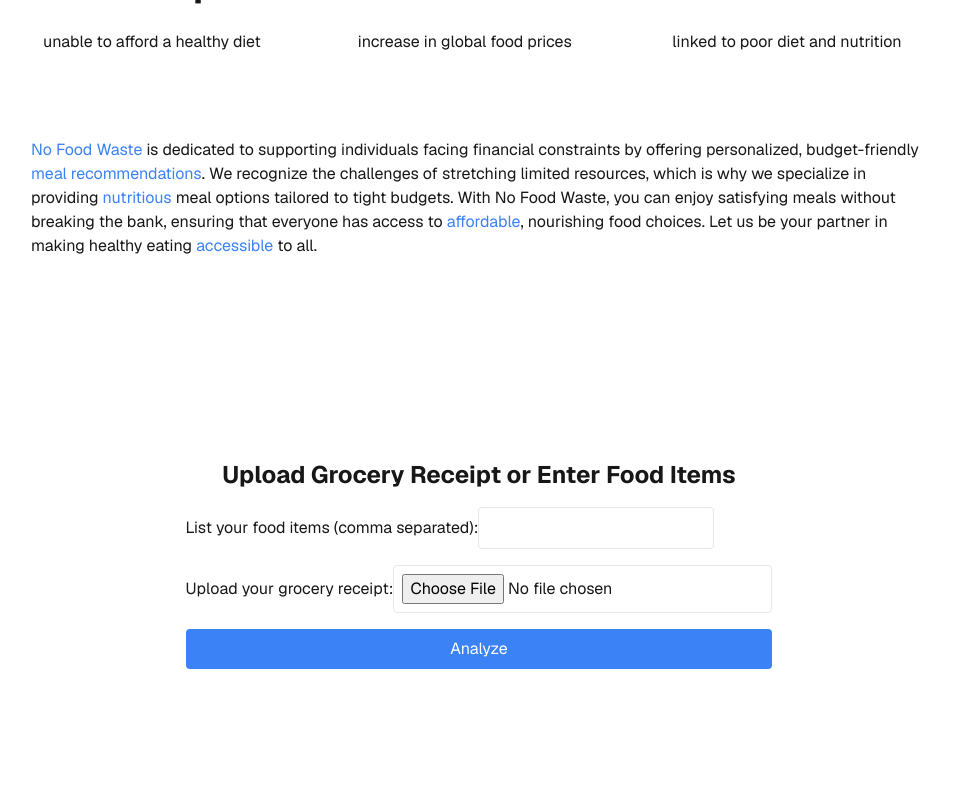
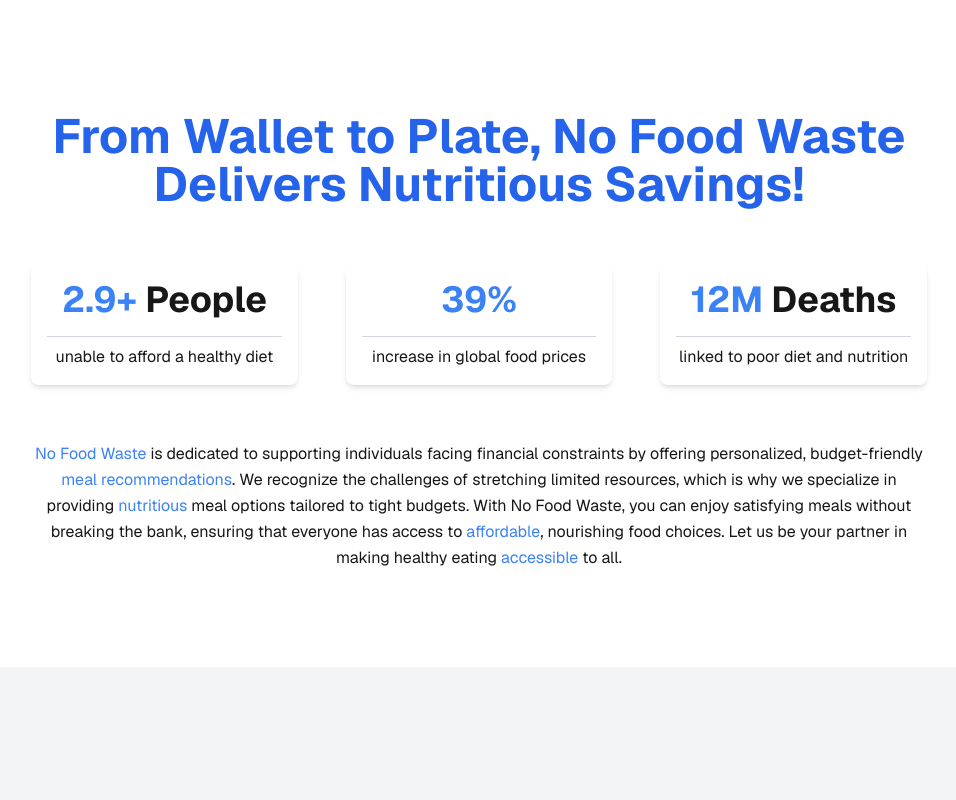
Before and after one commit to johnkim0306/NoFoodWaste, a Next.js app: page / in a window 1280 px wide. Shown: the top 800 px of the page, without its empty margins (161-1117 px from the left). Built offline with nearby package versions, Linux system fonts and the light colour scheme.

Commit message:
Update css layouts for the main,find-recipes

```diff
--- a/app/api/find-recipes/route.ts
+++ b/app/api/find-recipes/route.ts
@@ -8,7 +8,7 @@
     console.log("Received food items:", foodItems); // Add this line to log the received food items
 
     // Use the full path to the Python executable
-    const pythonPath = '/home/john_kim/nofoodwaste/python_env/myenv/bin/python'; // Update this path as needed
+    const pythonPath = '/home/john_kim/nofoodwaste/python_env/myenv/bin/python';
 
     // Define the full path to the Python script
     const scriptPath = path.join('/home/john_kim/nofoodwaste/python_env', 'train_model.py');
--- a/app/find-recipes/page.tsx
+++ b/app/find-recipes/page.tsx
@@ -17,7 +17,7 @@
 
   return (
     <div className="flex flex-col items-center">
-      <h1 className="text-3xl font-bold mb-16">Top 5 Budget-Friendly Recipes</h1>
+      <h1 className="text-3xl font-bold mt-16 mb-16">Top 5 Budget-Friendly Recipes</h1>
       {recipes.length > 0 ? (
         <div className="grid grid-cols-1 sm:grid-cols-2 md:grid-cols-3 lg:grid-cols-4 gap-8">
           {recipes.map((recipe, index) => (
--- a/app/globals.css
+++ b/app/globals.css
@@ -81,21 +81,21 @@
   padding: 0 0 2px;
   z-index: -1;
   position: relative;
-  top: 10px; /* Adjust to place food items above the shelf */
+  top: 10px;
 }
 
 .food-item {
-  background-color: #98fb98; /* Light green color for food items */
   width: 100%;
   border-radius: 3px 0.5px 0.5px 3px;
   aspect-ratio: 115/180;
+  position: relative;
+  background-color: #98fb98;
   padding: 8px;
   text-align: center;
   display: flex;
   flex-direction: column;
   align-items: center;
-  position: relative;
-  margin-bottom: -40px; /* Adjust to create the visual effect of being on top of the shelf */
+  margin-bottom: -40px;
   transition: transform 600ms cubic-bezier(0.34, 1.56, 0.64, 1), opacity 600ms cubic-bezier(0.34, 1.56, 0.64, 1);
 }
 
--- a/app/main/page.tsx
+++ b/app/main/page.tsx
@@ -23,8 +23,8 @@
 
   const shelves = useMemo(() => {
     const newShelves = [];
-    for (let i = 0; i < foodItems.length; i += 5) {
-      newShelves.push(foodItems.slice(i, i + 5).map(item => item.name));
+    for (let i = 0; i < foodItems.length; i += 4) {
+      newShelves.push(foodItems.slice(i, i + 4).map(item => item.name));
     }
     return newShelves;
   }, [foodItems]);
@@ -55,12 +55,12 @@
 
   return (
     <div className="flex flex-col items-center">
-      <div className="flex flex-row items-start justify-center bg-gray-100 p-4 gap-8">
+      <div className="flex flex-row items-start justify-center bg-gray-100 p-4 gap-8 mt-16">
         <div className="shelf-container w-full p-4">
           <h1 className="text-3xl font-bold mb-16">Food Shelf</h1>
           {shelves.map((shelf, index) => (
-            <div key={index} className="shelf mb-16">
-              <div className="books grid grid-cols-1 sm:grid-cols-2 md:grid-cols-3 lg:grid-cols-4 xl:grid-cols-5 gap-8">
+            <div key={index} className="shelf mt-16 mb-16">
+              <div className="books grid grid-cols-1 sm:grid-cols-2 md:grid-cols-3 lg:grid-cols-4 xl:grid-cols-4 gap-8">
                 {shelf.map((item, idx) => (
                   <div key={idx} className="food-item bg-green-200 p-4 m-4 rounded flex flex-col items-center">
                     <img src={`/images/${item}.jpg`} alt={item} className="w-24 h-24 object-cover mb-2" />
@@ -77,8 +77,10 @@
             Find Recipes
           </button>
         </div>
-        <Refrigerator />
-        <UserInput />
+        <div className="flex flex-row items-start gap-4"> {/* Ensure flex-direction is row and add gap */}
+          <UserInput />
+          <Refrigerator />
+        </div>
       </div>
     </div>
   );
--- a/app/page.tsx
+++ b/app/page.tsx
@@ -17,64 +17,34 @@
   }, [submitted, router]);
 
   return (
-    <div className="grid grid-rows-[20px_1fr_20px] items-center justify-items-center min-h-screen p-8 pb-20 gap-16 sm:p-20 font-[family-name:var(--font-geist-sans)]">
-      <main className="flex min-h-screen flex-col items-center justify-between p-24">
+    <div className="grid grid-rows-[auto_1fr_auto] items-center justify-items-center min-h-screen gap-16 p-8 sm:p-20 font-[family-name:var(--font-geist-sans)]">
+      <main className="flex flex-col items-center justify-center text-center p-8 w-full">
         <section id="landing" className="max-w-4xl">
-          <h1 className="text-5xl font-bold text-blue-600">
+          <h1 className="text-5xl font-bold text-blue-600 mb-8">
             From Wallet to Plate, No Food Waste Delivers Nutritious Savings!
           </h1>
-          <div className="gap-12 grid grid-cols-3 mt-14">
-            <div
-              className="flex flex-col relative overflow-hidden height-auto text-foreground box-border bg-content1 outline-none data-[focus-visible=true]:z-10 data-[focus-visible=true]:outline-2 data-[focus-visible=true]:outline-focus data-[focus-visible=true]:outline-offset-2 shadow-medium rounded-large transition-transform-background motion-reduce:transition-none py-4"
-              tabIndex={-1}
-            >
-              <div className="flex p-3 z-10 w-full justify-start items-center shrink-0 overflow-inherit color-inherit subpixel-antialiased rounded-t-large">
-                <p className="text-4xl font-bold">
+          <div className="gap-12 grid grid-cols-1 sm:grid-cols-3 mt-14">
+            <div className="flex flex-col relative overflow-hidden bg-content1 shadow-md rounded-lg p-4">
+              <p className="text-4xl font-bold mb-2">
                 <span className="text-blue-500">2.9+</span> People
               </p>
-              </div>
-              <hr
-                className="shrink-0 bg-divider border-none w-full h-divider"
-                role="separator"
-              />
-              <div className="relative flex w-full p-3 flex-auto flex-col place-content-inherit align-items-inherit h-auto break-words text-left overflow-y-auto subpixel-antialiased">
+              <hr className="my-2 border-gray-300" />
               <p>unable to afford a healthy diet</p>
             </div>
-            </div>
-            <div
-              className="flex flex-col relative overflow-hidden height-auto text-foreground box-border bg-content1 outline-none data-[focus-visible=true]:z-10 data-[focus-visible=true]:outline-2 data-[focus-visible=true]:outline-focus data-[focus-visible=true]:outline-offset-2 shadow-medium rounded-large transition-transform-background motion-reduce:transition-none py-4"
-              tabIndex={-1}
-            >
-              <div className="flex p-3 z-10 w-full justify-start items-center shrink-0 overflow-inherit color-inherit subpixel-antialiased rounded-t-large">
-                <p className="text-4xl font-bold text-blue-500">39%</p>
-              </div>
-              <hr
-                className="shrink-0 bg-divider border-none w-full h-divider"
-                role="separator"
-              />
-              <div className="relative flex w-full p-3 flex-auto flex-col place-content-inherit align-items-inherit h-auto break-words text-left overflow-y-auto subpixel-antialiased">
+            <div className="flex flex-col relative overflow-hidden bg-content1 shadow-md rounded-lg p-4">
+              <p className="text-4xl font-bold text-blue-500 mb-2">39%</p>
+              <hr className="my-2 border-gray-300" />
               <p>increase in global food prices</p>
             </div>
-            </div>
-            <div
-              className="flex flex-col relative overflow-hidden height-auto text-foreground box-border bg-content1 outline-none data-[focus-visible=true]:z-10 data-[focus-visible=true]:outline-2 data-[focus-visible=true]:outline-focus data-[focus-visible=true]:outline-offset-2 shadow-medium rounded-large transition-transform-background motion-reduce:transition-none py-4"
-              tabIndex={-1}
-            >
-              <div className="flex p-3 z-10 w-full justify-start items-center shrink-0 overflow-inherit color-inherit subpixel-antialiased rounded-t-large">
-                <p className="text-4xl font-bold">
+            <div className="flex flex-col relative overflow-hidden bg-content1 shadow-md rounded-lg p-4">
+              <p className="text-4xl font-bold mb-2">
                 <span className="text-blue-500">12M</span> Deaths
               </p>
-              </div>
-              <hr
-                className="shrink-0 bg-divider border-none w-full h-divider"
-                role="separator"
-              />
-              <div className="relative flex w-full p-3 flex-auto flex-col place-content-inherit align-items-inherit h-auto break-words text-left overflow-y-auto subpixel-antialiased">
+              <hr className="my-2 border-gray-300" />
               <p>linked to poor diet and nutrition</p>
             </div>
           </div>
-          </div>
-          <p className="mt-14">
+          <p className="mt-14 leading-relaxed">
             <span className="text-blue-500">No Food Waste</span> is dedicated to
             supporting individuals facing financial constraints by offering
             personalized, budget-friendly{" "}
@@ -91,8 +61,9 @@
         </section>
       </main>
 
-      <div className="flex flex-col items-center">
-        <UserInput setFoodItems={setFoodItems} setSubmitted={setSubmitted} />
+      {/* User Input and Refrigerator */}
+      <div className="flex flex-col md:flex-row items-center justify-center gap-8 p-8 bg-gray-100 rounded-lg shadow-lg">
+        <UserInput />
         <Refrigerator />
       </div>
     </div>
--- a/components/RecipeCard.tsx
+++ b/components/RecipeCard.tsx
@@ -9,9 +9,11 @@
 }
 
 const RecipeCard: React.FC<Recipe> = ({ name, image, category, description, instructions }) => {
+  const imageUrl = image === "haracter(0" ? "/images/banana.jpg" : image;
+
   return (
     <div className="recipe-card bg-white shadow-md rounded-lg p-4 m-4 w-full max-w-md">
-      <img src={image} alt={name} className="w-full h-48 object-cover rounded-t-lg" />
+      <img src={imageUrl} alt={name} className="w-full h-48 object-cover rounded-t-lg" />
       <div className="p-4">
         <h3 className="text-xl font-bold mb-2">{name}</h3>
         <p className="text-gray-600 mb-2"><strong>Category:</strong> {category}</p>
```
Also changed, not shown: 1 other file (tests, documents, lock files or other folders). Lines whose indentation alone changed are shown as unchanged.
